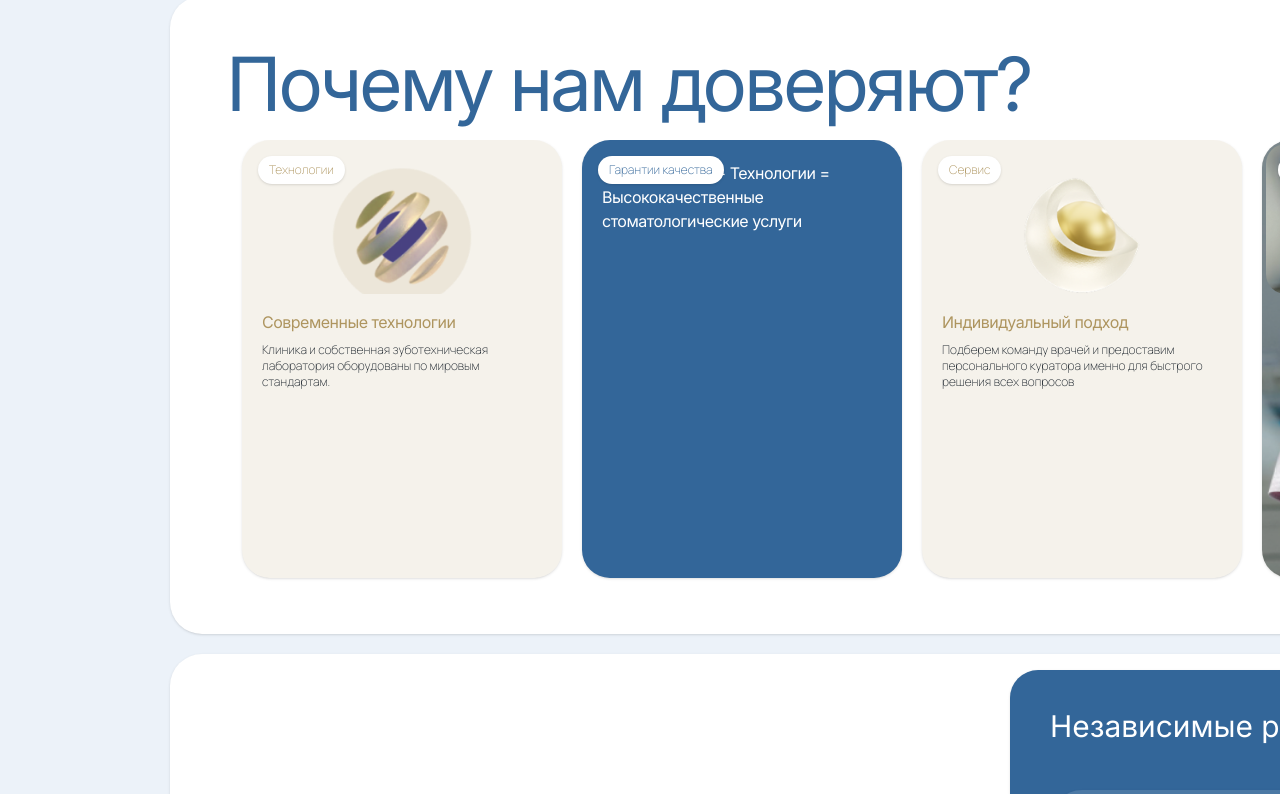
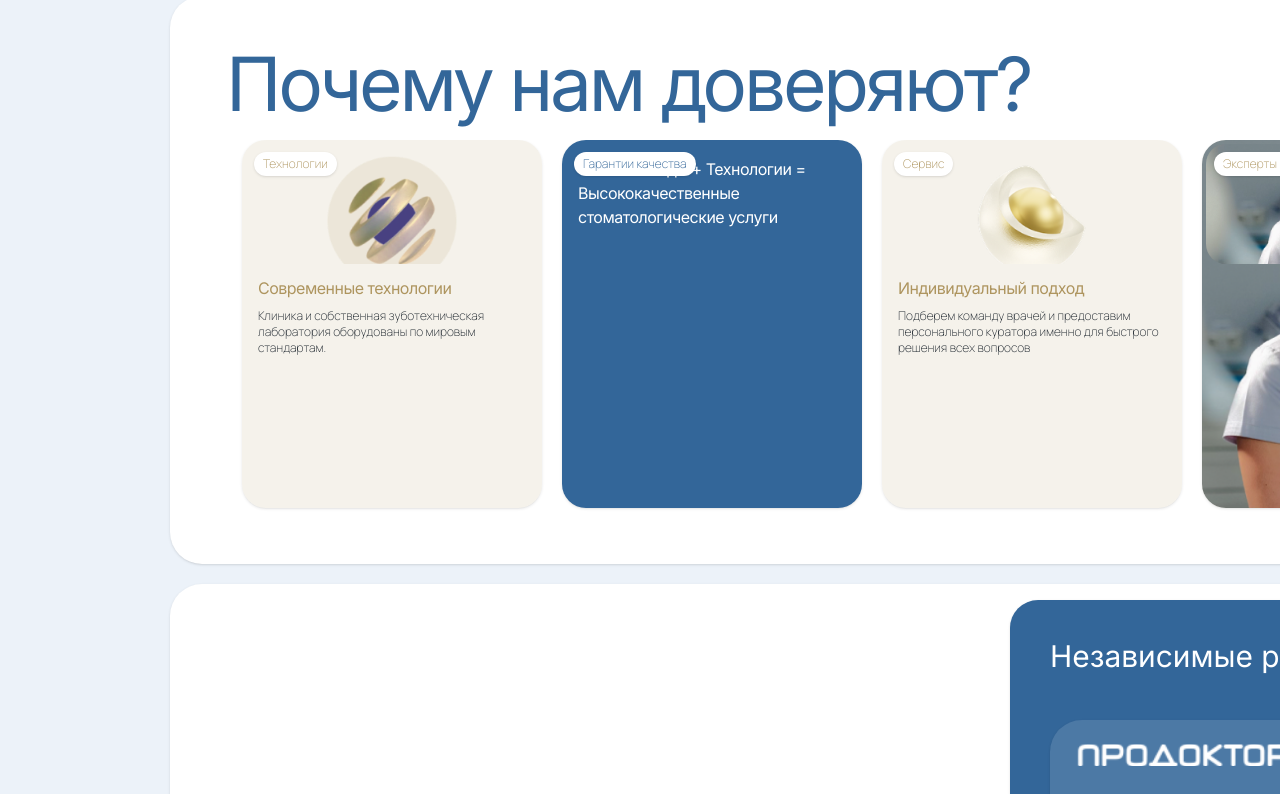
Before and after one commit to dorinpuscasu25/dental-landing-page, a React (Vite) app: page / in a window 1280 px wide. Shown: the part 2317-3111 px from the top of the page. Built offline with nearby package versions, Linux system fonts and the light colour scheme.

Commit message:
Updated ContentMainSection.tsx

```diff
--- a/src/screens/ElementLight/sections/ContentMainSection/ContentMainSection.tsx
+++ b/src/screens/ElementLight/sections/ContentMainSection/ContentMainSection.tsx
@@ -71,6 +71,28 @@ const trustReasons = [
     image: "/------20-------------.png",
     bgColor: "bg-[#ae955f1f]",
     hasOverlay: true,
+  },
+  {
+    title: "Собственная лаборатория",
+    description:
+      "Полный цикл изготовления протезов под контролем наших специалистов",
+    badge: "Качество",
+    bgColor: "bg-[#ae955f1f]",
+  },
+  {
+    title: "Гарантия на все работы",
+    description:
+      "Предоставляем официальную гарантию на все виды стоматологических услуг",
+    badge: "Надежность",
+    bgColor: "bg-[#336699]",
+    textColor: "text-white",
+  },
+  {
+    title: "Современное оборудование",
+    description:
+      "Используем новейшие технологии для точной диагностики и лечения",
+    badge: "Инновации",
+    bgColor: "bg-[#ae955f1f]",
   },
 ];
 
@@ -414,16 +436,16 @@ export const ContentMainSection = ({
                 {trustReasons.map((reason, index) => (
                   <Card
                     key={index}
-                    className={`min-w-[320px] max-w-[320px] ${reason.bgColor} rounded-[28px] overflow-hidden border-0 flex-shrink-0`}
+                    className={`min-w-[300px] max-w-[300px] ${reason.bgColor} rounded-[24px] overflow-hidden border-0 flex-shrink-0`}
                   >
-                    <CardContent className="p-1 flex flex-col relative min-h-[320px]">
+                    <CardContent className="p-1 flex flex-col relative min-h-[260px]">
                       {reason.image && (
                         <div
-                          className="relative h-[150px] rounded-[20px] overflow-hidden z-[1] bg-cover bg-center"
+                          className="relative h-[120px] rounded-[20px] overflow-hidden z-[1] bg-cover bg-center"
                           style={{ backgroundImage: `url(${reason.image})` }}
                         >
                           <Badge
-                            className="absolute top-3 left-3 h-7 px-2.5 bg-white hover:bg-white/90 rounded-2xl [font-family:'Manrope',Helvetica] font-extralight text-xs"
+                            className="absolute top-2 left-2 h-6 px-2 bg-white hover:bg-white/90 rounded-xl [font-family:'Manrope',Helvetica] font-extralight text-xs"
                             style={{
                               color:
                                 reason.textColor === "text-white"
@@ -437,13 +459,13 @@ export const ContentMainSection = ({
                       )}
                       {!reason.image && (
                         <div className="relative h-px z-[1]">
-                          <Badge className="absolute top-3 left-3 h-7 px-2.5 bg-white hover:bg-white/90 rounded-2xl [font-family:'Manrope',Helvetica] font-extralight text-xs text-[#336699]">
+                          <Badge className="absolute top-2 left-2 h-6 px-2 bg-white hover:bg-white/90 rounded-xl [font-family:'Manrope',Helvetica] font-extralight text-xs text-[#336699]">
                             {reason.badge}
                           </Badge>
                         </div>
                       )}
                       <div
-                        className={`flex-1 flex flex-col ${reason.hasOverlay ? "justify-end pt-[180px]" : "justify-start pt-4"} pb-3 px-4 z-0`}
+                        className={`flex-1 flex flex-col ${reason.hasOverlay ? "justify-end pt-[140px]" : "justify-start pt-3"} pb-3 px-3 z-0`}
                       >
                         {reason.hasOverlay ? (
                           <div className="p-3 backdrop-blur-[27px] bg-[#ffffffcc] rounded-[20px]">
```
